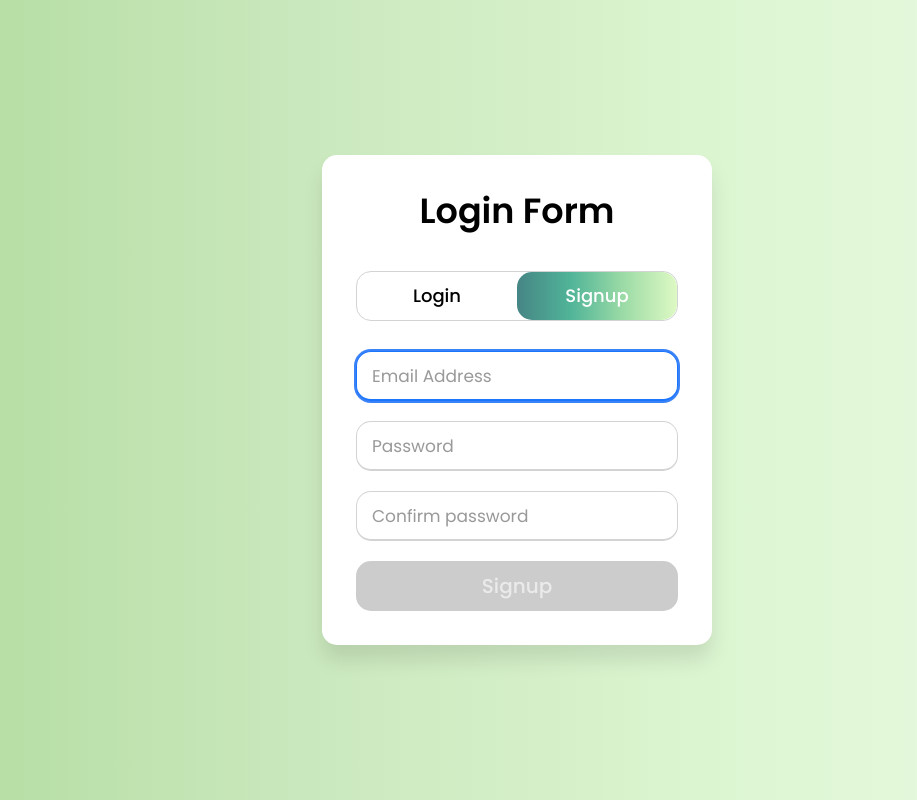
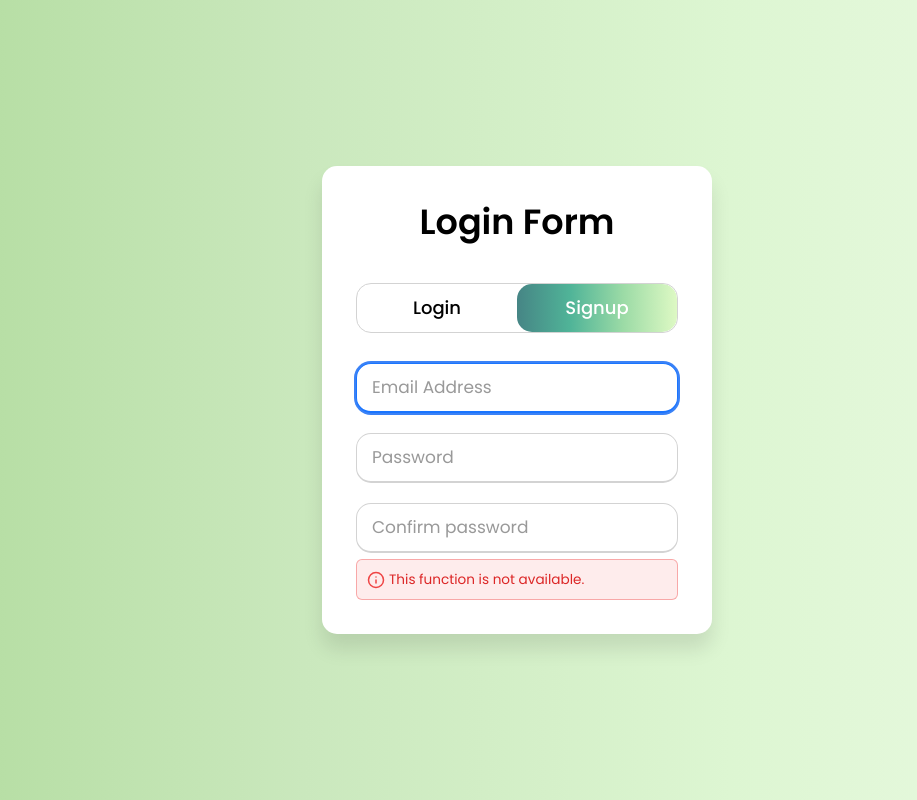
Before and after one commit to Thiraporn/react_login_register, a React (Vite) app: page /signup in a window 1280 px wide. Shown: the whole page, without its empty margins (123-1040 px from the left). Built offline with nearby package versions, Linux system fonts and the light colour scheme; no server answers.

Commit message:
ปิด fn register signup

```diff
--- a/src/components/views/Signup.tsx
+++ b/src/components/views/Signup.tsx
@@ -3,6 +3,7 @@ import { FontAwesomeIcon } from "@fortawesome/react-fontawesome";
 import { faCheck, faTimes, faInfoCircle } from "@fortawesome/free-solid-svg-icons";
 import axios from "@/api/axios";
 import { useNavigate } from "react-router-dom";
+import { Info } from "lucide-react";
 
 //regex for user and password, if the input is out of range, it will be rejected
 //const USER_REGEX = /^[A-z][A-z0-9-_]{3,23}$/;//user reject when out of rage
@@ -185,10 +186,15 @@ export const Signup = () => {
                 <FontAwesomeIcon icon={faInfoCircle} />
                 Must match password in put field.
             </p>
-            <div className={`field btn ${(!validEmailSignup || !validPwd || !validMatch) ? "disabled" : ""}`}>
+            <p id="infonote" className="instructions">
+                <Info size={18} className="text-red-500 inline-block mr-2" />
+                This function is not available.
+            </p>
+            {/* //   มีหน้า Manage User แล้ว   */}
+            {/* <div className={`field btn ${(!validEmailSignup || !validPwd || !validMatch) ? "disabled" : ""}`}>
                 <div className="btn-layer"></div>
                 <input type="submit" value="Signup" disabled={!validEmailSignup || !validPwd || !validMatch} />
-            </div>
+            </div> */}
         </form>
     )
 }
```
